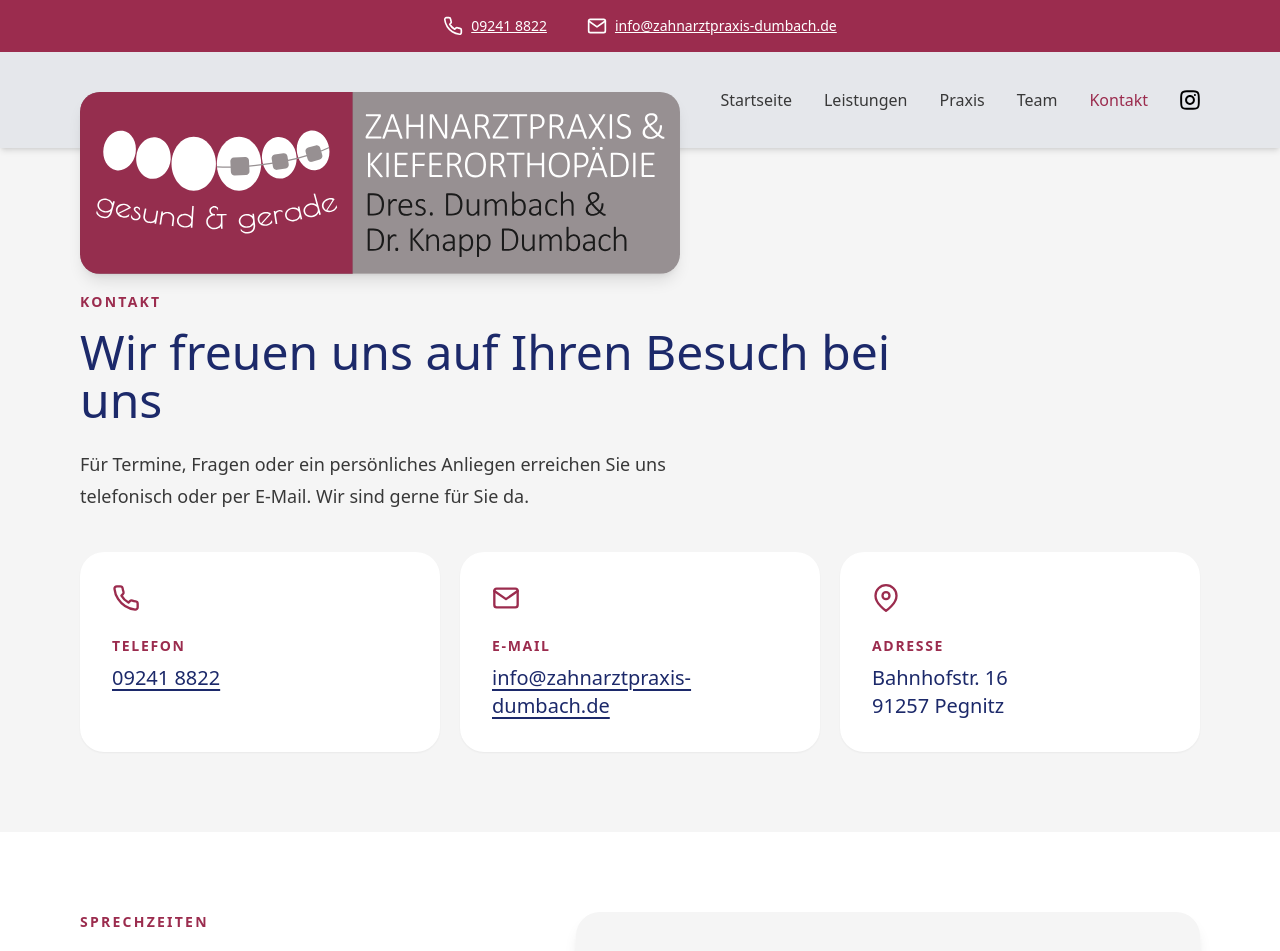
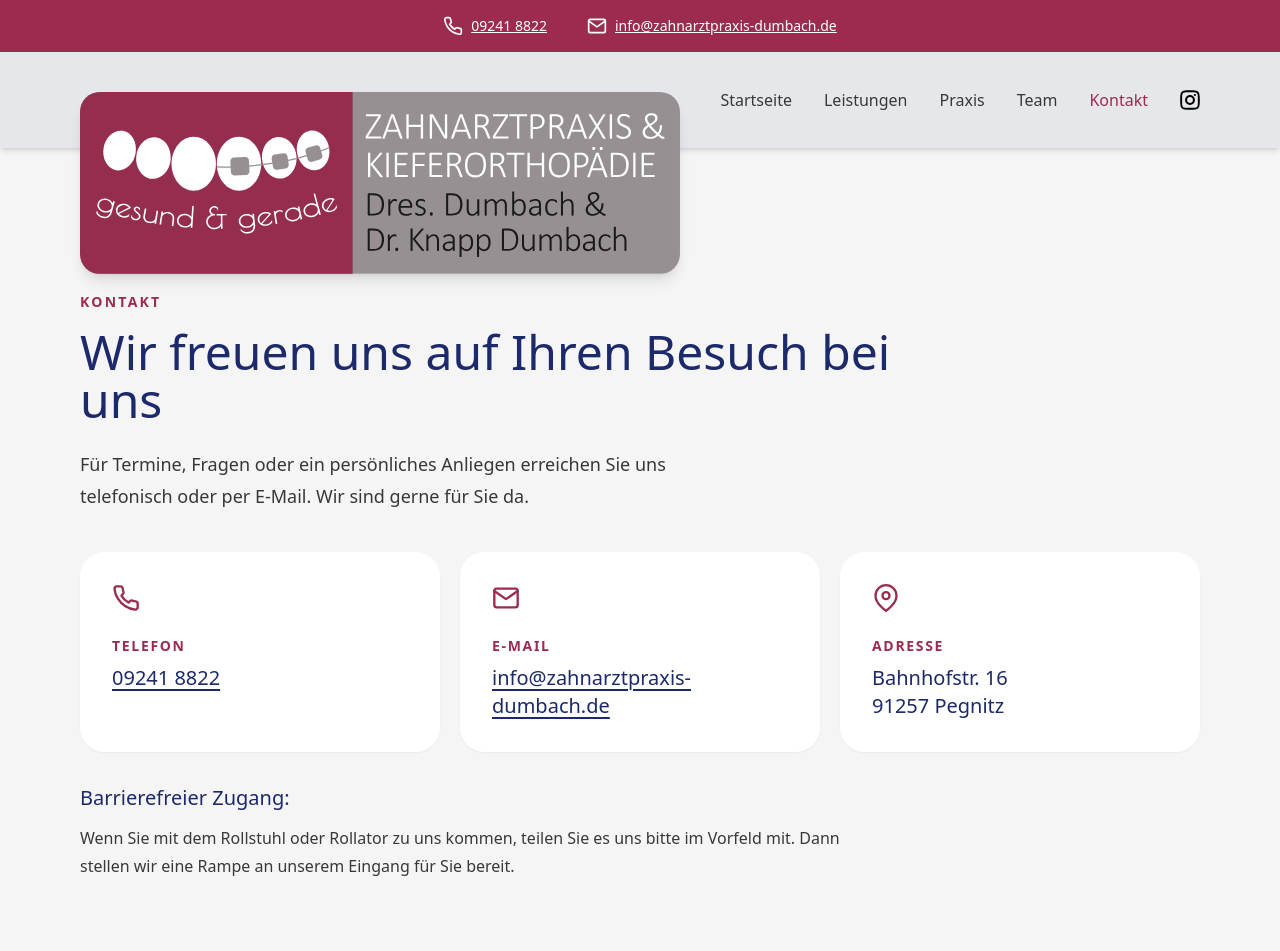
Before and after one commit to chrisknapp98/react-dentist-example, a Next.js app: page /kontakt in a window 1280 px wide. Shown: the top 951 px of the page. Built offline with nearby package versions, Linux system fonts and the light colour scheme.

Commit message:
add barrierefreier zugang info

```diff
--- a/src/app/kontakt/page.tsx
+++ b/src/app/kontakt/page.tsx
@@ -93,6 +93,16 @@ export default function KontaktPage() {
                 </p>
               </div>
             </div>
+            <div className="mt-8 max-w-3xl">
+              <h2 className="text-xl font-medium text-textBlue">
+                Barrierefreier Zugang:
+              </h2>
+              <p className="mt-3 leading-7 text-textGrey">
+                Wenn Sie mit dem Rollstuhl oder Rollator zu uns kommen, teilen
+                Sie es uns bitte im Vorfeld mit. Dann stellen wir eine Rampe an
+                unserem Eingang für Sie bereit.
+              </p>
+            </div>
           </div>
         </section>
 
```
